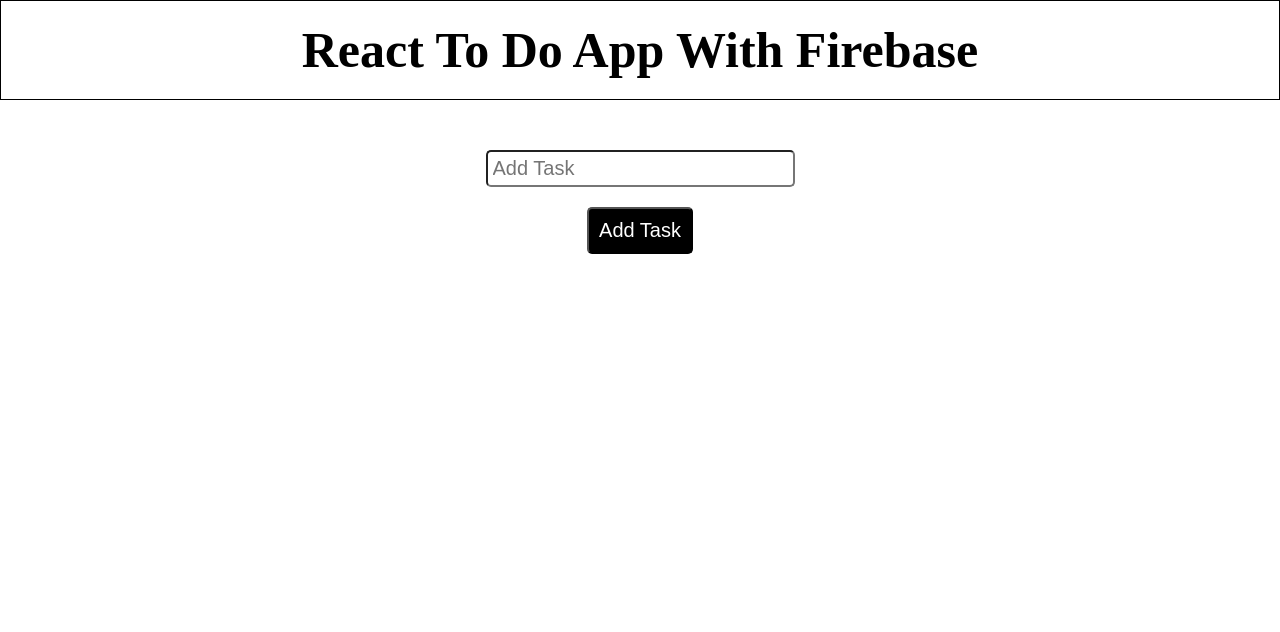
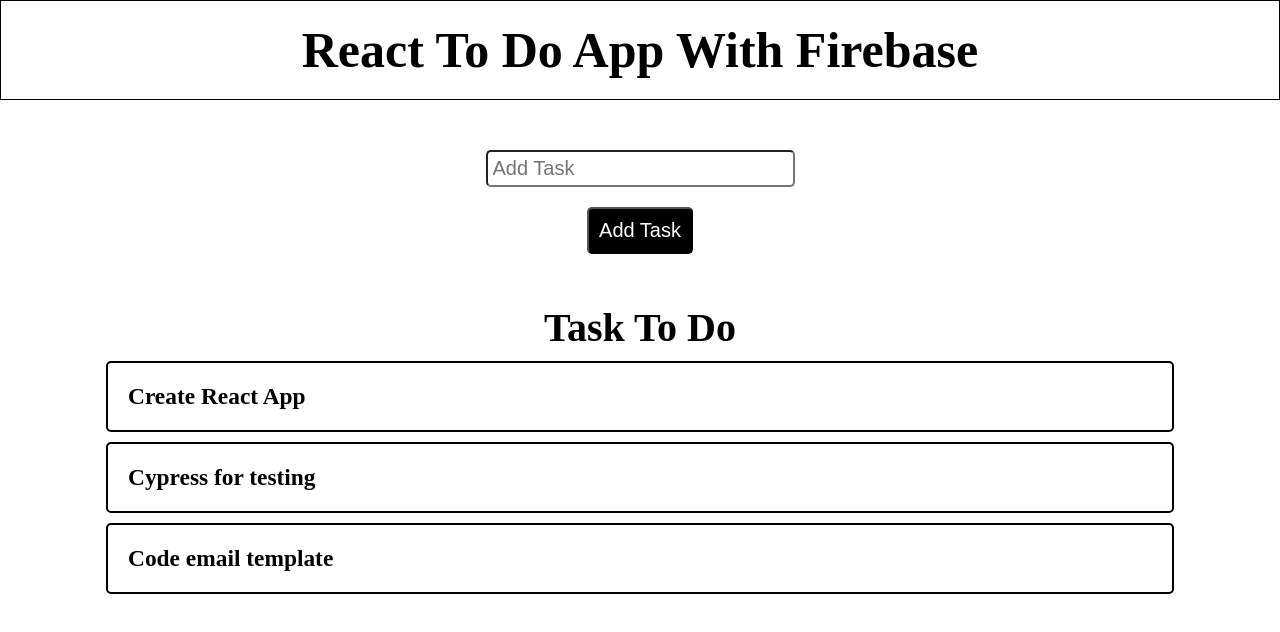
Before and after one commit to MarcoValeri/react-to-do-app-with-firebase, a React (Vite) app: page / in a window 1280 px wide. Shown: the top 632 px of the page. Built offline with nearby package versions, Linux system fonts and the light colour scheme.

Commit message:
Add component addTask

```diff
--- a/src/App.jsx
+++ b/src/App.jsx
@@ -1,14 +1,24 @@
 import AddTask from './components/AddTask/AddTask';
 import Nav from './components/Nav/Nav';
+import ShowTasks from './components/ShowTasks/ShowTasks';
 
 import './App.css';
 import './assets/style/main.scss';
 
 const App = () => {
+
+    const tasks = [
+        'Create React App',
+        'Cypress for testing',
+        'Code email template'
+    ];
+
+
     return (
         <>
             <Nav />
             <AddTask />
+            <ShowTasks  allTasks={tasks} />
         </>
     );
 }
--- a/src/assets/style/base/_typography.scss
+++ b/src/assets/style/base/_typography.scss
@@ -1,6 +1,10 @@
 // H tags
 .h1 {
     font-size: 5rem;
+}
+
+.h2 {
+    font-size: 4rem;
 }
 
 // Button
--- a/src/components/AddTask/AddTask.scss
+++ b/src/components/AddTask/AddTask.scss
@@ -1,5 +1,6 @@
 .add-task {
     padding: 0 5rem;
+    margin-bottom: 5rem;
 
     &__form {
         display: flex;
--- /dev/null
+++ b/src/components/ShowTasks/ShowTasks.jsx
@@ -0,0 +1,23 @@
+import './ShowTasks.scss';
+
+const ShowTasks = props => {
+
+    return (
+        <div className="show-tasks">
+            <div className="show-tasks__container-title">
+                <h2 className="h2">Task To Do</h2>
+            </div>
+            <div className="show-tasks__wrapper">
+                {
+                    props.allTasks.map((task, index) =>
+                        <div key={index} className="show-tasks__container-task">
+                            <h3 className="h3">{task}</h3>
+                        </div>
+                    )
+                }
+            </div>
+        </div>
+    )
+}
+
+export default ShowTasks;
--- /dev/null
+++ b/src/components/ShowTasks/ShowTasks.scss
@@ -0,0 +1,24 @@
+@import '../../assets/style/abstract/variable';
+
+.show-tasks {
+
+    &__container-title {
+        text-align: center;
+        margin-bottom: 1rem;
+    }
+
+    &__wrapper {
+        display: flex;
+        flex-direction: column;
+        align-items: center;
+    }
+
+    &__container-task {
+        width: 80%;
+        font-size: 2rem;
+        padding: 2rem;
+        margin-bottom: 1rem;
+        border: 2px solid $black;
+        border-radius: 5px;
+    }
+}
```
